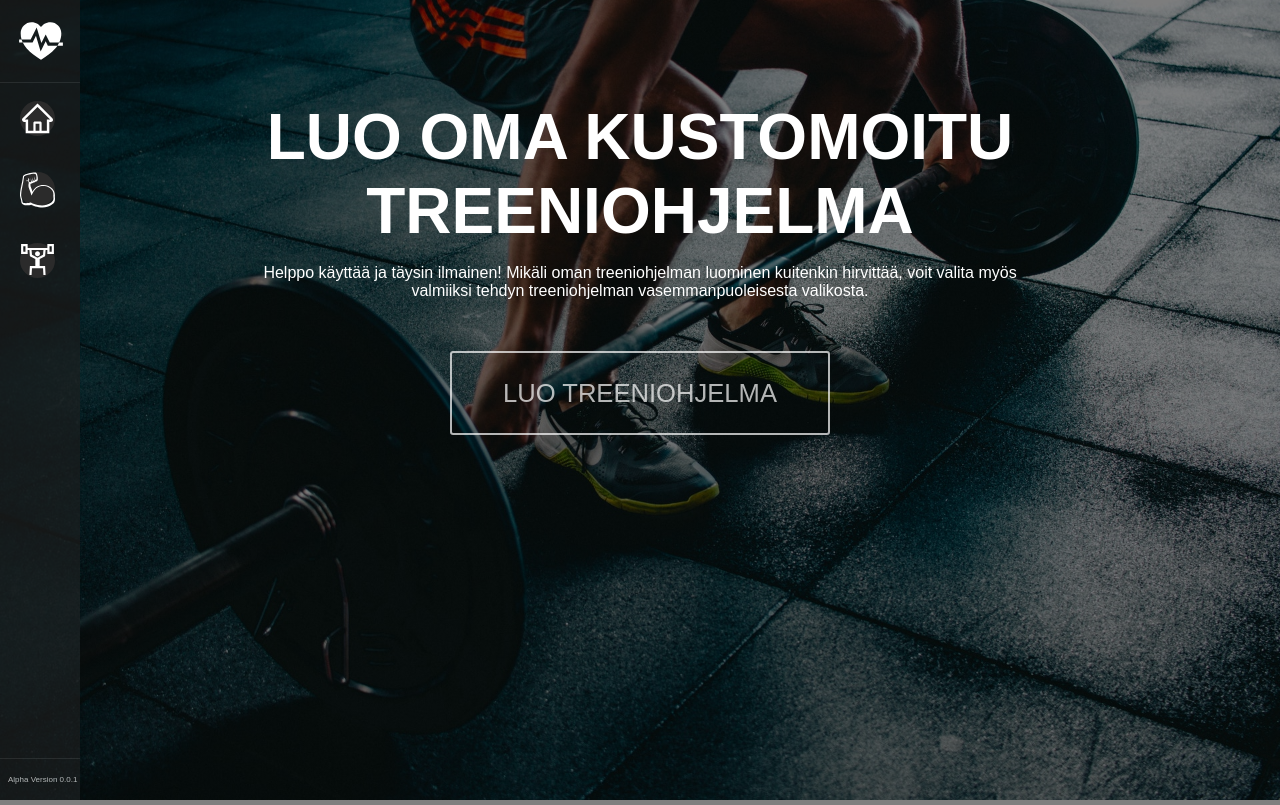
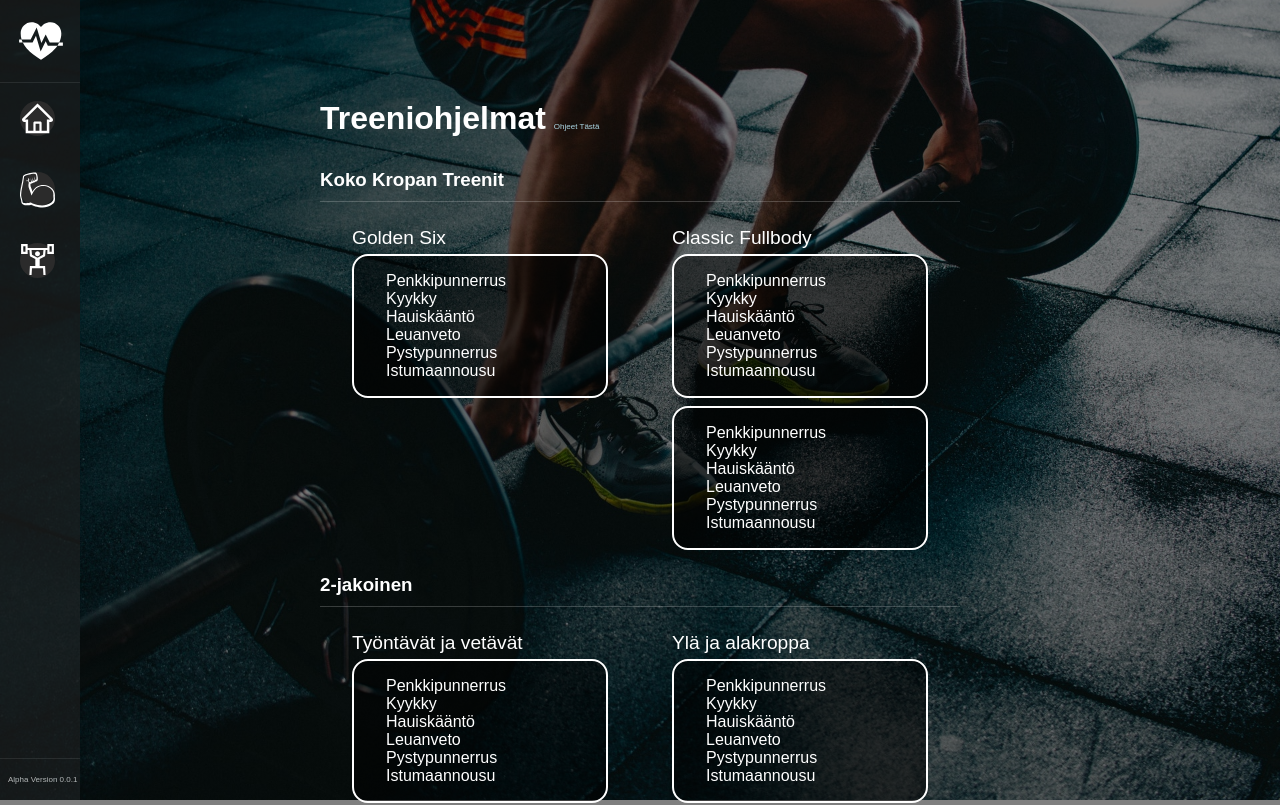
Before and after one commit to EinoTick/workout_program, a React (Create React App) app: page /workouts in a window 1280 px wide. Shown: the top 805 px of the page. Built offline with nearby package versions, Linux system fonts and the light colour scheme; a web font is replaced by a local one.

Commit message:
Add premade exercises

```diff
--- a/src/App.js
+++ b/src/App.js
@@ -8,6 +8,7 @@ import Complete from './pages/Complete';
 import {AnimatePresence} from 'framer-motion';
 import SideBar from "./components/SideBar";
 import {WorkoutProvider} from "./context/WorkoutContext";
+import Workouts from "./pages/Workouts";
 
 
 function App() {
@@ -30,6 +31,9 @@ function App() {
               <Route path="/complete">
                 <Complete/>
               </Route>
+              <Route path="/workouts">
+                <Workouts/>
+              </Route>
               <Route path="/">
                 <Home/>
               </Route>
--- a/src/components/SideBar.js
+++ b/src/components/SideBar.js
@@ -14,6 +14,10 @@ const SideBar = () => {
 
   const redirectToHome = () => {
     history.push('');
+  }
+
+  const redirectToWorkouts = () => {
+    history.push('/workouts');
   }
 
   return (
@@ -35,7 +39,7 @@ const SideBar = () => {
             <MenuItem icon={<Home/>} onClick={() => redirectToHome()}>Home</MenuItem>
           </Menu>
           <Menu iconShape="circle">
-            <MenuItem icon={<Workout/>}>Valmiit Treeniohjelmat</MenuItem>
+            <MenuItem icon={<Workout/>} onClick={() => redirectToWorkouts()}>Valmiit Treeniohjelmat</MenuItem>
           </Menu>
           <Menu iconShape="circle">
             <SubMenu title="Liike Demot" icon={<Demo/>}>
--- a/src/index.scss
+++ b/src/index.scss
@@ -140,6 +140,48 @@ header {
   padding: 1em 2em;
 }
 
+/*Premade workouts*/
+.workouts {
+  h1 {
+    margin-bottom: 2rem;
+  }
+  h3 {}
+  .workouts__explain {
+    font-size: 0.5rem;
+    font-weight: lighter;
+    margin-left: 0.5rem;
+    cursor: pointer;
+    color: lightblue;
+    &:hover {
+      color: #88abb7;
+    }
+  }
+  .workout__cards {
+    display: grid;
+    grid-template-columns: repeat(auto-fit, minmax(300px , 1fr));
+  }
+  .workout__card {
+
+    border-radius: 1rem;
+    padding: 1rem 2rem;
+  }
+  .workouts__card-header {
+    font-size: 1.2rem;
+    margin-bottom: 0.3rem;
+  }
+  .workouts__card-subheader {
+    font-size: 0.8rem;
+  }
+  .workouts__exercises {
+    border: white solid 2px;
+    border-radius: 1rem;
+    padding: 1rem 2rem;
+    margin-bottom: 0.5rem;
+    background-color: rgba(black, 0.5);
+  }
+  .workouts__card-exercise {}
+}
+
 /*** Sidebar ***/
 .pro-sidebar {
   position: fixed !important;
--- /dev/null
+++ b/src/pages/Workouts.js
@@ -0,0 +1,135 @@
+import React from 'react';
+import {motion} from 'framer-motion';
+import {useHistory} from "react-router-dom";
+
+const containerVariants = {
+  hidden: {
+    opacity: 0,
+    x: '100vw'
+  },
+  visible: {
+    opacity: 1,
+    x: "0",
+    transition: {type: 'spring', delay: 0.5}
+  },
+  exit: {
+    x: "-100vh",
+    transition: {ease: 'easeInOut'}
+  }
+};
+
+const Workouts = () => {
+  const history = useHistory();
+
+  const redirectToHome = () => {
+    history.push('/help');
+  }
+
+  return (
+      <motion.div className="workouts container"
+                  variants={containerVariants}
+                  initial="hidden"
+                  animate="visible"
+                  exit="exit"
+      >
+        <h1 className="workouts__header">
+          Treeniohjelmat
+          <span className="workouts__explain" onClick={() => redirectToHome()}>Ohjeet Tästä</span>
+        </h1>
+
+        <h3>Koko Kropan Treenit</h3>
+        <div className="workout__cards">
+          <div className="workout__card">
+            <div className="workouts__card-header">Golden Six</div>
+            <CardExercises exercises={["Penkkipunnerrus", "Kyykky", "Hauiskääntö", "Leuanveto", "Pystypunnerrus", "Istumaannousu"]}/>
+          </div>
+          <div className="workout__card">
+            <div className="workouts__card-header">Classic Fullbody</div>
+            <CardExercises exercises={["Penkkipunnerrus", "Kyykky", "Hauiskääntö", "Leuanveto", "Pystypunnerrus", "Istumaannousu"]}/>
+            <CardExercises exercises={["Penkkipunnerrus", "Kyykky", "Hauiskääntö", "Leuanveto", "Pystypunnerrus", "Istumaannousu"]}/>
+          </div>
+        </div>
+
+        <h3>2-jakoinen</h3>
+        <div className="workout__cards">
+          <div className="workout__card">
+            <div className="workouts__card-header">Työntävät ja vetävät</div>
+            <CardExercises exercises={["Penkkipunnerrus", "Kyykky", "Hauiskääntö", "Leuanveto", "Pystypunnerrus", "Istumaannousu"]}/>
+            <CardExercises exercises={["Penkkipunnerrus", "Kyykky", "Hauiskääntö", "Leuanveto", "Pystypunnerrus", "Istumaannousu"]}/>
+          </div>
+          <div className="workout__card">
+            <div className="workouts__card-header">Ylä ja alakroppa</div>
+            <CardExercises exercises={["Penkkipunnerrus", "Kyykky", "Hauiskääntö", "Leuanveto", "Pystypunnerrus", "Istumaannousu"]}/>
+            <CardExercises exercises={["Penkkipunnerrus", "Kyykky", "Hauiskääntö", "Leuanveto", "Pystypunnerrus", "Istumaannousu"]}/>
+          </div>
+        </div>
+
+        <h3>3-jakoinen</h3>
+        <div className="workout__cards">
+          <div className="workout__card">
+            <div className="workouts__card-header">Rinta, Selkä ja Jalat</div>
+            <CardExercises exercises={["Penkkipunnerrus", "Kyykky", "Hauiskääntö", "Leuanveto", "Pystypunnerrus", "Istumaannousu"]}/>
+            <CardExercises exercises={["Penkkipunnerrus", "Kyykky", "Hauiskääntö", "Leuanveto", "Pystypunnerrus", "Istumaannousu"]}/>
+            <CardExercises exercises={["Penkkipunnerrus", "Kyykky", "Hauiskääntö", "Leuanveto", "Pystypunnerrus", "Istumaannousu"]}/>
+          </div>
+          <div className="workout__card">
+            <div className="workouts__card-header">Työtävät, vetävät ja Jalat</div>
+            <CardExercises exercises={["Penkkipunnerrus", "Kyykky", "Hauiskääntö", "Leuanveto", "Pystypunnerrus", "Istumaannousu"]}/>
+            <CardExercises exercises={["Penkkipunnerrus", "Kyykky", "Hauiskääntö", "Leuanveto", "Pystypunnerrus", "Istumaannousu"]}/>
+            <CardExercises exercises={["Penkkipunnerrus", "Kyykky", "Hauiskääntö", "Leuanveto", "Pystypunnerrus", "Istumaannousu"]}/>
+          </div>
+        </div>
+
+        <h3>4-jakoinen</h3>
+        <div className="workout__cards">
+          <div className="workout__card">
+            <div className="workouts__card-header">Rinta, Selkä, olkapää ja Jalat</div>
+            <CardExercises exercises={["Penkkipunnerrus", "Kyykky", "Hauiskääntö", "Leuanveto", "Pystypunnerrus", "Istumaannousu"]}/>
+            <CardExercises exercises={["Penkkipunnerrus", "Kyykky", "Hauiskääntö", "Leuanveto", "Pystypunnerrus", "Istumaannousu"]}/>
+            <CardExercises exercises={["Penkkipunnerrus", "Kyykky", "Hauiskääntö", "Leuanveto", "Pystypunnerrus", "Istumaannousu"]}/>
+            <CardExercises exercises={["Penkkipunnerrus", "Kyykky", "Hauiskääntö", "Leuanveto", "Pystypunnerrus", "Istumaannousu"]}/>
+          </div>
+          <div className="workout__card">
+            <div className="workouts__card-header">Age of Intensity</div>
+            <CardExercises exercises={["Penkkipunnerrus", "Kyykky", "Hauiskääntö", "Leuanveto", "Pystypunnerrus", "Istumaannousu"]}/>
+            <CardExercises exercises={["Penkkipunnerrus", "Kyykky", "Hauiskääntö", "Leuanveto", "Pystypunnerrus", "Istumaannousu"]}/>
+            <CardExercises exercises={["Penkkipunnerrus", "Kyykky", "Hauiskääntö", "Leuanveto", "Pystypunnerrus", "Istumaannousu"]}/>
+            <CardExercises exercises={["Penkkipunnerrus", "Kyykky", "Hauiskääntö", "Leuanveto", "Pystypunnerrus", "Istumaannousu"]}/>
+          </div>
+        </div>
+
+        <h3>5-jakoinen</h3>
+        <div className="workout__cards">
+          <div className="workout__card">
+            <div className="workouts__card-header">Brosplit</div>
+            <CardExercises exercises={["Penkkipunnerrus", "Kyykky", "Hauiskääntö", "Leuanveto", "Pystypunnerrus", "Istumaannousu"]}/>
+            <CardExercises exercises={["Penkkipunnerrus", "Kyykky", "Hauiskääntö", "Leuanveto", "Pystypunnerrus", "Istumaannousu"]}/>
+            <CardExercises exercises={["Penkkipunnerrus", "Kyykky", "Hauiskääntö", "Leuanveto", "Pystypunnerrus", "Istumaannousu"]}/>
+            <CardExercises exercises={["Penkkipunnerrus", "Kyykky", "Hauiskääntö", "Leuanveto", "Pystypunnerrus", "Istumaannousu"]}/>
+            <CardExercises exercises={["Penkkipunnerrus", "Kyykky", "Hauiskääntö", "Leuanveto", "Pystypunnerrus", "Istumaannousu"]}/>
+          </div>
+          <div className="workout__card">
+            <div className="workouts__card-header">Hajautus</div>
+            <CardExercises exercises={["Penkkipunnerrus", "Kyykky", "Hauiskääntö", "Leuanveto", "Pystypunnerrus", "Istumaannousu"]}/>
+            <CardExercises exercises={["Penkkipunnerrus", "Kyykky", "Hauiskääntö", "Leuanveto", "Pystypunnerrus", "Istumaannousu"]}/>
+            <CardExercises exercises={["Penkkipunnerrus", "Kyykky", "Hauiskääntö", "Leuanveto", "Pystypunnerrus", "Istumaannousu"]}/>
+            <CardExercises exercises={["Penkkipunnerrus", "Kyykky", "Hauiskääntö", "Leuanveto", "Pystypunnerrus", "Istumaannousu"]}/>
+            <CardExercises exercises={["Penkkipunnerrus", "Kyykky", "Hauiskääntö", "Leuanveto", "Pystypunnerrus", "Istumaannousu"]}/>
+          </div>
+        </div>
+
+      </motion.div>
+  );
+};
+
+export default Workouts;
+
+const CardExercises = ({exercises}) => {
+  return (
+      <div className="workouts__exercises">
+        {exercises.map((exercise, index) =>
+            <div key={index} className="workouts__card-exercise">{exercise}</div>
+        )}
+      </div>
+  )
+}
```
